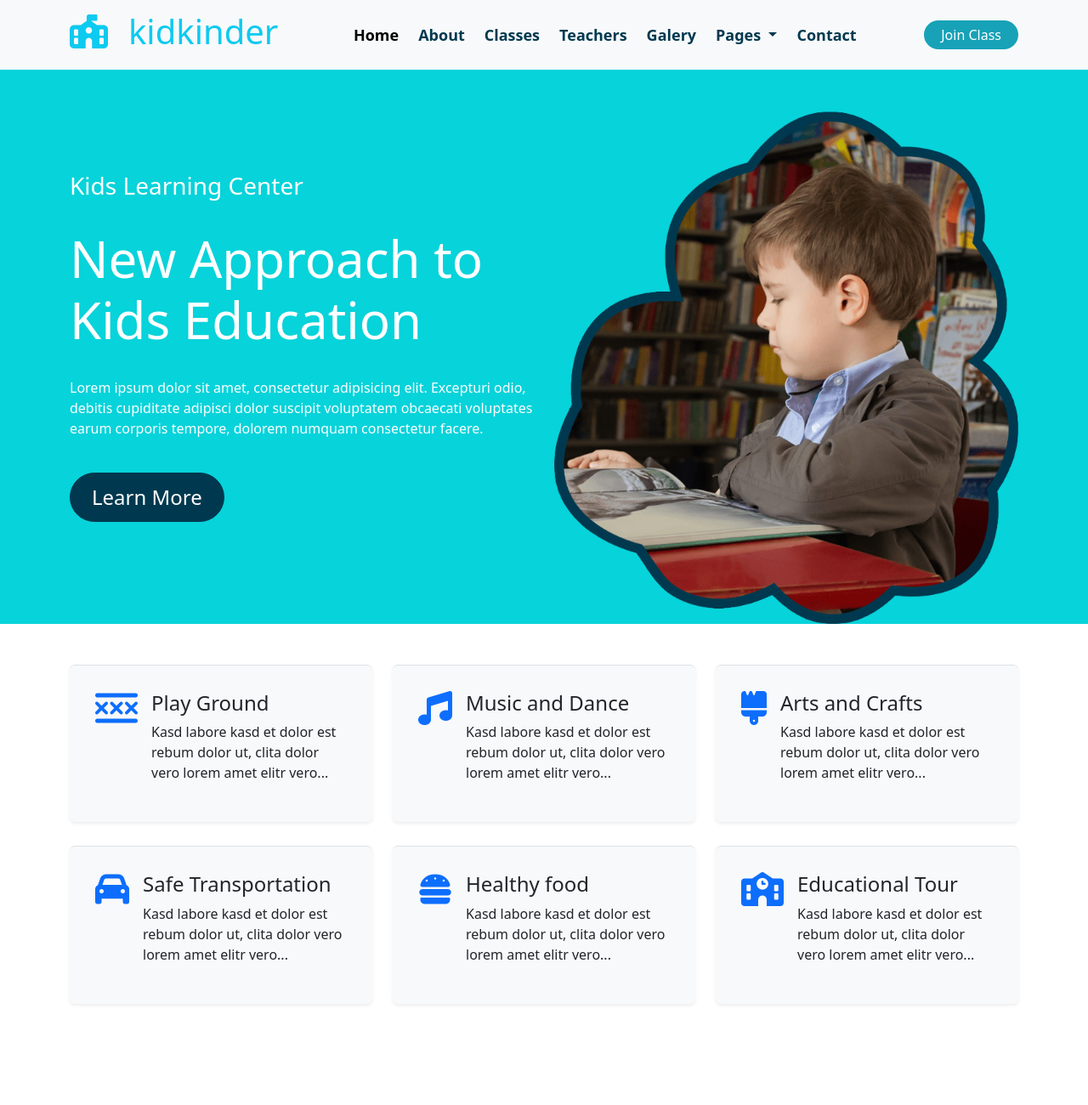
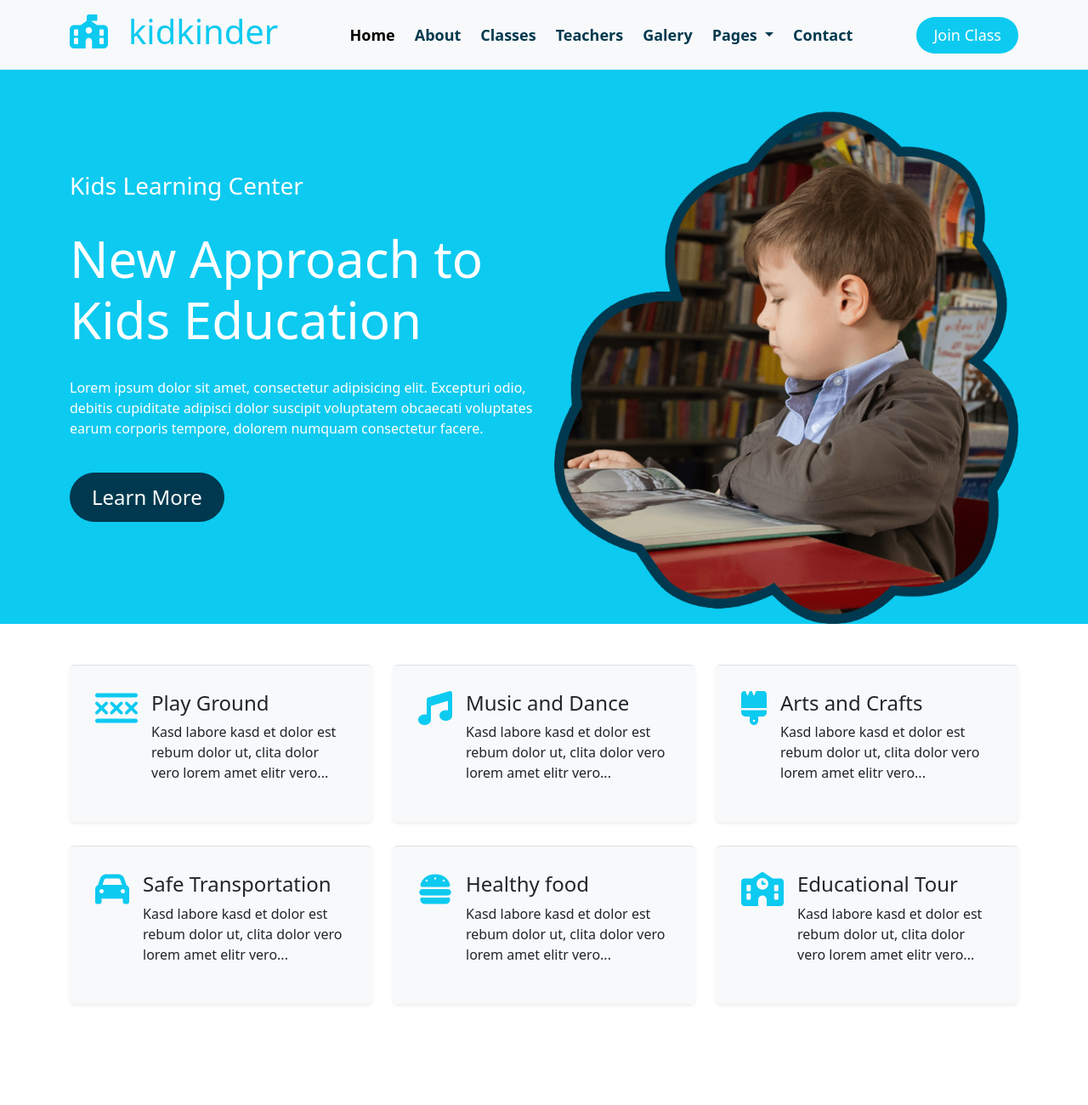
Before and after one commit to mehedi3635/school-management, a plain HTML site: page index.html in a window 1280 px wide. Shown: the top 1300 px of the page at 85% size. Drawn offline with nearby package versions, Linux system fonts and the light colour scheme.

Commit message:
color change

```diff
--- a/assets/css/style.css
+++ b/assets/css/style.css
@@ -1,11 +1,11 @@
 .header_section form a {
     text-decoration: none;
-    padding: 5px 20px 5px 20px !important;
+    padding: 8px 20px 8px 20px !important;
     border-radius: 25px;
     color: #fff;
-    background-color: #17a2b8;
+
     border-color: #17a2b8;
-    font-size: 16px;
+    font-size: 18px;
 }
 .header_section li a{
  color: #00394f;
@@ -18,10 +18,7 @@
 }
 
 /* banner_section */
-.banner_section .main_banner{
-    background-color: rgb(7, 211, 218);
 
-}
 .banner_section h1{
     font-size: 60px !important;
 }
--- a/index.html
+++ b/index.html
@@ -59,7 +59,7 @@
 
                 </ul>
                 <form class="d-flex" >
-                  <a href="#">Join Class</a>
+                  <a href="#" class="bg-info">Join Class </a>
                 </form>
               </div>
             </div>
@@ -67,8 +67,8 @@
      </section>
 
      <!-- banner_section -->
-      <section class="banner_section">
-        <div class="main_banner">
+      <section class=" banner_section ">
+        <div class="main_banner bg-info">
             <div class="container">
                 <div class="row align-items-center">
                     <div class="col-6 ">
@@ -97,7 +97,7 @@
               <div class="col-lg-4 col-md-6 pb-1">
                 <div class="card_details d-flex bg-light shadow-sm border-top rounded mb-4 " style="padding: 30px;">
                   <div class="card_image">
-                    <i class="fa-solid fa-xmarks-lines h1 font-weight-normal text-primary mb-3"></i>
+                    <i class="fa-solid fa-xmarks-lines h1 font-weight-normal text-info mb-3"></i>
                   </div>
                   <div class="card_title">
                     <h4 class="ms-3">Play Ground</h4>
@@ -108,7 +108,7 @@
               <div class="col-lg-4 col-md-6 pb-1">
                 <div class="card_details d-flex bg-light shadow-sm border-top rounded mb-4" style="padding: 30px;">
                   <div class="card_image">
-                    <i class="fa-solid fa-music h1 font-weight-normal text-primary mb-3"></i>
+                    <i class="fa-solid fa-music h1 font-weight-normal text-info mb-3"></i>
                   </div>
                   <div class="card_title">
                     <h4 class="ms-3">Music and Dance</h4>
@@ -119,7 +119,7 @@
               <div class="col-lg-4 col-md-6 pb-1">
                 <div class="card_details d-flex bg-light shadow-sm border-top rounded mb-4" style="padding: 30px;">
                   <div class="card_image">
-                    <i class="fa-solid fa-brush h1 font-weight-normal text-primary mb-3"></i>
+                    <i class="fa-solid fa-brush h1 font-weight-normal text-info mb-3"></i>
                   </div>
                   <div class="card_title">
                     <h4 class="ms-3">Arts and Crafts</h4>
@@ -130,7 +130,7 @@
               <div class="col-lg-4 col-md-6 pb-1">
                 <div class="card_details d-flex bg-light shadow-sm border-top rounded mb-4" style="padding: 30px;">
                   <div class="card_image">
-                    <i class="fa-solid fa-car h1 font-weight-normal text-primary mb-3"></i>
+                    <i class="fa-solid fa-car h1 font-weight-normal text-info mb-3"></i>
                   </div>
                   <div class="card_title">
                     <h4 class="ms-3">Safe Transportation</h4>
@@ -141,7 +141,7 @@
               <div class="col-lg-4 col-md-6 pb-1">
                 <div class="card_details d-flex bg-light shadow-sm border-top rounded mb-4" style="padding: 30px;">
                   <div class="card_image">
-                    <i class="fa-solid fa-burger h1 font-weight-normal text-primary mb-3"></i>
+                    <i class="fa-solid fa-burger h1 font-weight-normal text-info mb-3"></i>
                   </div>
                   <div class="card_title">
                     <h4 class="ms-3">Healthy food</h4>
@@ -152,7 +152,7 @@
               <div class="col-lg-4 col-md-6 pb-1">
                 <div class="card_details d-flex bg-light shadow-sm border-top rounded mb-4" style="padding: 30px;">
                   <div class="card_image">
-                    <i class="fa-solid fa-school h1 font-weight-normal text-primary mb-3"></i>
+                    <i class="fa-solid fa-school h1 font-weight-normal text-info mb-3"></i>
                   </div>
                   <div class="card_title">
                     <h4 class="ms-3">Educational Tour</h4>
```
